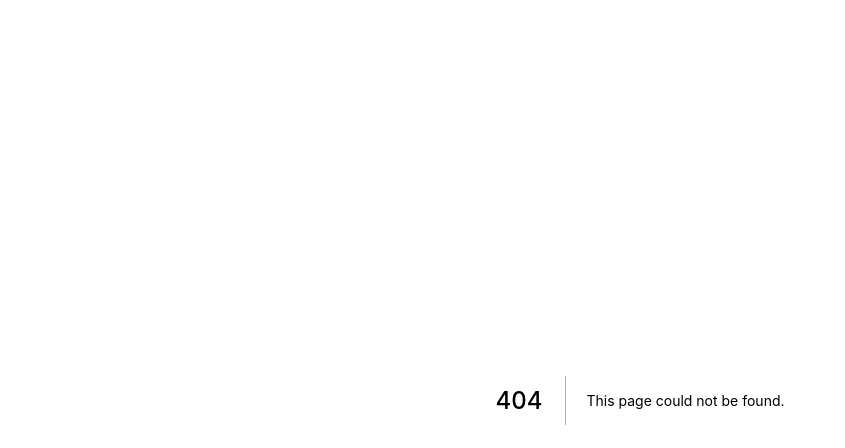
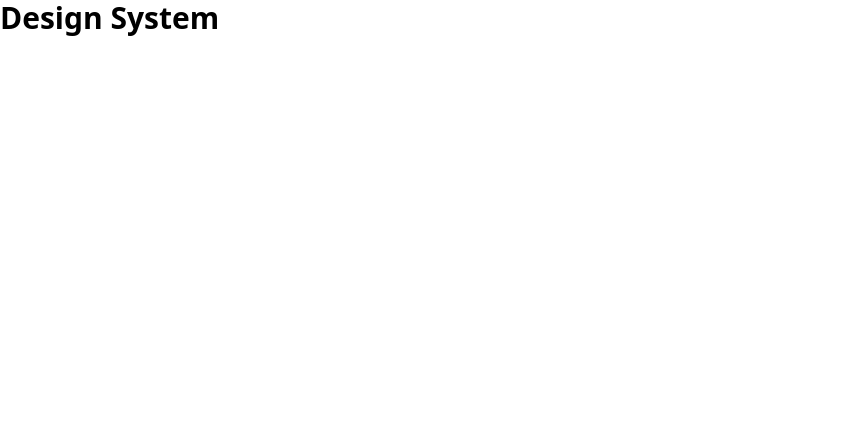
Before and after one commit to jasonblanchard/di-notebook-frontend-connect, a Next.js app: page /design in a window 1280 px wide. Before the commit this address had no page. Shown: the top 448 px of the page, without its empty margins (0-845 px from the left). Built offline with nearby package versions, Linux system fonts and the light colour scheme.

Commit message:
add tailwind

```diff
--- a/package.json
+++ b/package.json
@@ -21,6 +21,9 @@
     "@bufbuild/protoc-gen-es": "0.0.10",
     "@types/node": "^18.6.4",
     "@types/react": "^18.0.15",
+    "autoprefixer": "^10.4.8",
+    "postcss": "^8.4.16",
+    "tailwindcss": "^3.1.8",
     "typescript": "^4.7.4"
   }
 }
--- /dev/null
+++ b/pages/_app.tsx
@@ -0,0 +1,6 @@
+import type { AppProps } from 'next/app'
+import '../styles/globals.css';
+
+export default function MyApp({ Component, pageProps }: AppProps) {
+    return <Component {...pageProps} />
+}
--- /dev/null
+++ b/pages/design.tsx
@@ -0,0 +1,7 @@
+export default function DesignSystemPage() {
+    return (
+        <div>
+            <h1 className="text-3xl font-bold">Design System</h1>
+        </div>
+    )
+}
--- /dev/null
+++ b/postcss.config.js
@@ -0,0 +1,6 @@
+module.exports = {
+  plugins: {
+    tailwindcss: {},
+    autoprefixer: {},
+  },
+}
--- /dev/null
+++ b/styles/globals.css
@@ -0,0 +1,3 @@
+@tailwind base;
+@tailwind components;
+@tailwind utilities;
--- /dev/null
+++ b/tailwind.config.js
@@ -0,0 +1,11 @@
+/** @type {import('tailwindcss').Config} */
+module.exports = {
+  content: [
+    "./pages/**/*.{js,ts,jsx,tsx}",
+    "./components/**/*.{js,ts,jsx,tsx}",
+  ],
+  theme: {
+    extend: {},
+  },
+  plugins: [],
+}
```
Also changed, not shown: 1 other file (tests, documents, lock files or other folders).
